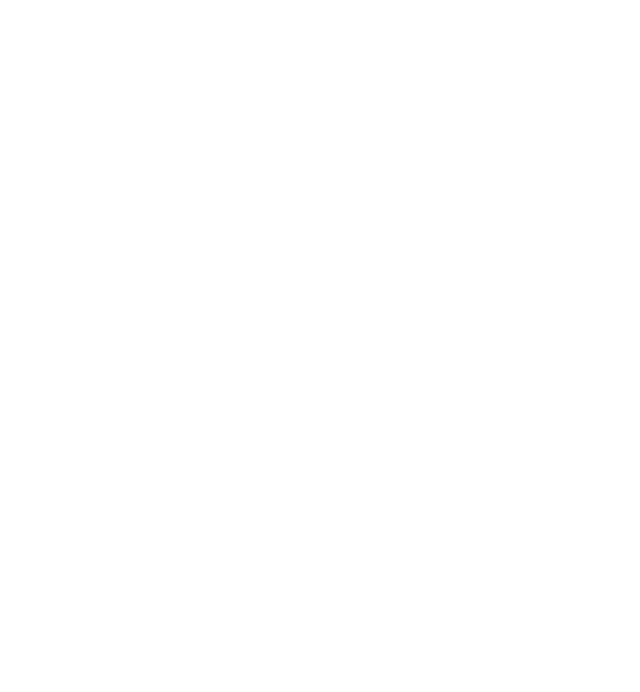
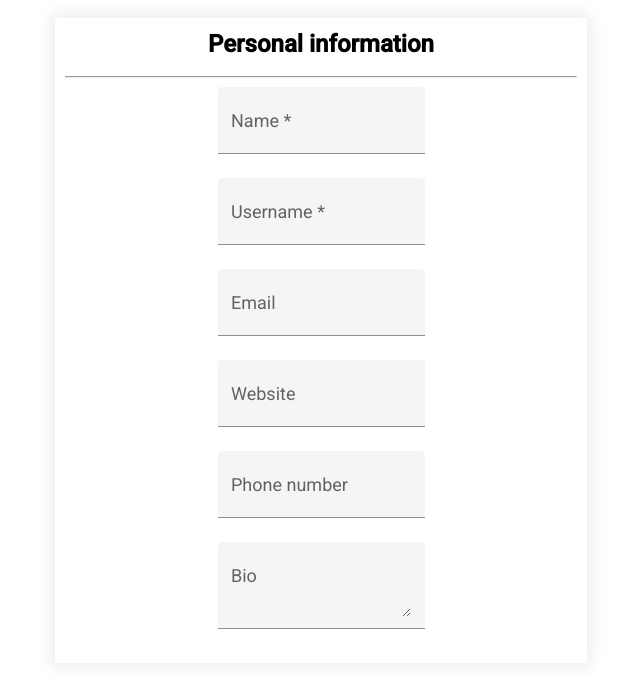
Before and after one commit to birdpersson/xws-ng, an Angular app in the folder xws-front/: page /change-info in a window 1280 px wide. Before the commit this address led to /. Shown: the top 692 px of the page, without its empty margins (319-959 px from the left). Built offline with nearby package versions, Linux system fonts and the light colour scheme.

Commit message:
Added change info form

```diff
--- a/xws-front/src/app/app-routing.module.ts
+++ b/xws-front/src/app/app-routing.module.ts
@@ -8,6 +8,7 @@
 import { AdminComponent } from './admin/admin.component';
 import { UserComponent } from './user/user.component';
 import { AuthGuard } from './_helpers/auth.guard';
+import { ChangeInfoComponent } from './change-info/change-info/change-info.component';
 
 
 
@@ -23,6 +24,7 @@
       { path: 'forgot-password', component: ForgotPasswordComponent }           ]
   },
   {  path: 'reset-password', component: ResetPasswordComponent },
+  {  path: 'change-info', component: ChangeInfoComponent },
   {  path: 'admin', component: AdminComponent, canActivate: [AuthGuard],
   data: {
     allowedRoles: ['ADMIN']
--- a/xws-front/src/app/app.module.ts
+++ b/xws-front/src/app/app.module.ts
@@ -19,6 +19,7 @@
 import { MatGridListModule } from '@angular/material/grid-list';
 import { ForgotPasswordComponent } from './home/forgot-password/forgot-password.component';
 import { ResetPasswordComponent } from './reset-password/reset-password.component';
+import { ChangeInfoComponent } from './change-info/change-info/change-info.component';
 
 
 
@@ -32,6 +33,7 @@
     RegisterComponent,
     ForgotPasswordComponent,
     ResetPasswordComponent,
+    ChangeInfoComponent,
   ],
   imports: [
     BrowserModule,
--- /dev/null
+++ b/xws-front/src/app/change-info/change-info/change-info.component.css
@@ -0,0 +1,3 @@
+.fields{
+    width: auto;
+}
--- /dev/null
+++ b/xws-front/src/app/change-info/change-info/change-info.component.html
@@ -0,0 +1,50 @@
+<div class="formBox">
+    <h1><b>Personal information</b></h1>
+    <form [formGroup]="infoForm" autocomplete="off" #f="ngForm">
+        <hr>
+
+        <mat-form-field appearance="fill">
+            <mat-label>Name</mat-label>
+            <input matInput placeholder="Name" name="name" formControlName="name">
+            <mat-error *ngIf="infoForm.controls['name'].hasError('required')">
+                Name is required!
+            </mat-error>
+        </mat-form-field>
+        <br>
+        <mat-form-field appearance="fill">
+            <mat-label>Username</mat-label>
+            <input matInput placeholder="Username" name="username" formControlName="username">
+            <mat-error *ngIf="infoForm.controls['username'].hasError('required')">
+                Username is required!
+            </mat-error>
+        </mat-form-field>
+        <br>
+        <mat-form-field appearance="fill">
+            <mat-label>Email</mat-label>
+            <input matInput placeholder="Email" name="email" formControlName="email">
+            <mat-error *ngIf="infoForm.controls['email'].hasError('email')">
+                Email not valid!
+            </mat-error >
+        </mat-form-field>
+        <br>
+
+        <mat-form-field appearance="fill">
+            <mat-label>Website</mat-label>
+            <input matInput placeholder="Website" name="website" formControlName="website">
+        </mat-form-field>
+        <br>
+        <mat-form-field appearance="fill">
+            <mat-label>Phone number</mat-label>
+            <input matInput placeholder="Phone number" name="phone" formControlName="phone">
+            <mat-error *ngIf="infoForm.controls['phone'].hasError('pattern')">
+                Must contain 9-10 numbers!
+            </mat-error>
+        </mat-form-field>
+        <br>
+        <mat-form-field appearance="fill">
+            <mat-label>Bio</mat-label>
+            <textarea rows="2" cols="5" matInput name="bio" formControlName="bio"></textarea>
+        </mat-form-field>
+
+    </form>
+</div>
--- /dev/null
+++ b/xws-front/src/app/change-info/change-info/change-info.component.ts
@@ -0,0 +1,25 @@
+import { Component, OnInit } from '@angular/core';
+import { FormBuilder, FormGroup, Validators } from '@angular/forms';
+
+@Component({
+  selector: 'app-change-info',
+  templateUrl: './change-info.component.html',
+  styleUrls: ['./change-info.component.css']
+})
+export class ChangeInfoComponent implements OnInit {
+
+  infoForm: FormGroup;
+  constructor(private fb: FormBuilder) { }
+
+  ngOnInit(): void {
+    this.infoForm=this.fb.group({
+      name: ['', [Validators.required]],
+      username: ['', [Validators.required]],
+      email: ['', [Validators.email]],
+      website: ['', []],
+      phone: ['', [Validators.pattern("[0-9]{9,10}")]],
+      bio: ['', []]
+    })
+  }
+
+}
```
Also changed, not shown: 1 other file (tests, documents, lock files or other folders).
